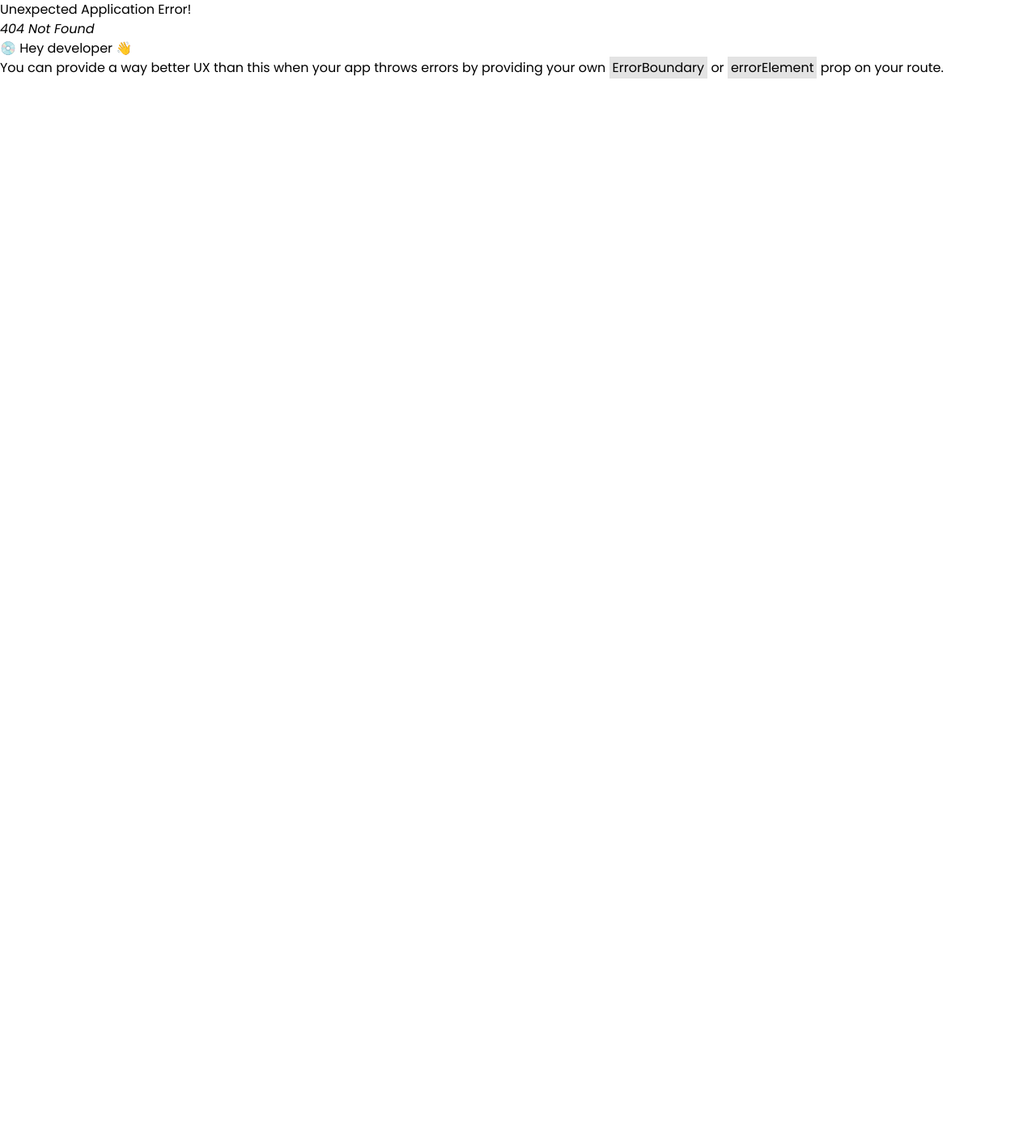
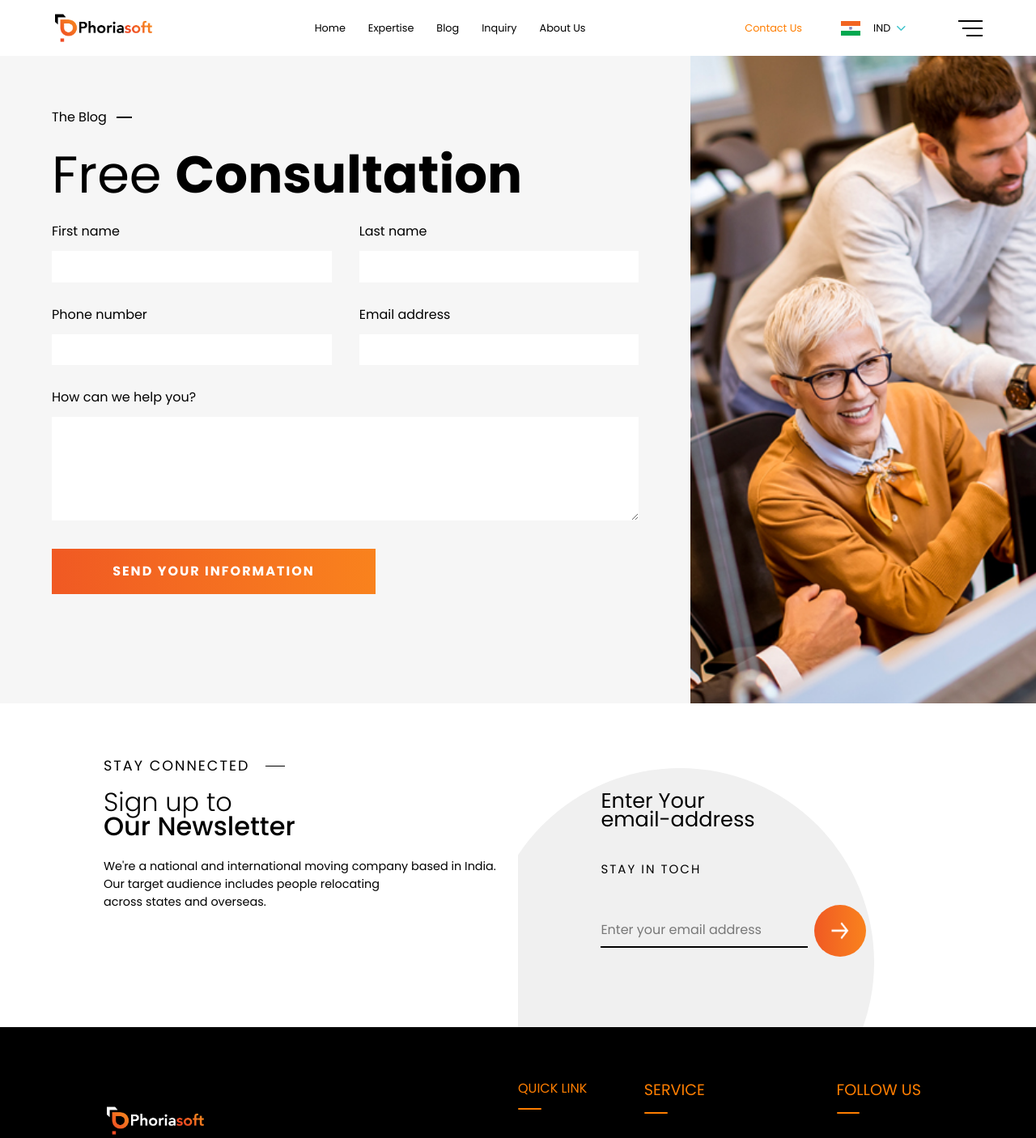
Before and after one commit to SkKhairulHaque/phoriasoft, a React (Vite) app: page /contact in a window 1280 px wide. Before the commit this address had no page. Shown: the top 1406 px of the page at 81% size. Before the commit the page ends 800 px from the top, so only its background shows below. Built offline with nearby package versions, Linux system fonts and the light colour scheme.

Commit message:
Contact From

```diff
--- /dev/null
+++ b/src/components/contack/Consultation.jsx
@@ -0,0 +1,23 @@
+import Footer from "../footer/Footer";
+import NaveBar from "../naveBar/NaveBar";
+import Img from "./Img";
+import Inpute from "./Inpute";
+import StayContact from "./StayContact";
+
+const Contact = () => {
+  return (
+    <>
+      <NaveBar />
+      <div className="w-full min-h-screen ">
+        <div className="w-full h-full flex flex-col lg:flex-row ">
+          <Inpute />
+          <Img />
+        </div>
+        <StayContact />
+      </div>
+      <Footer />
+    </>
+  );
+};
+
+export default Contact;
--- /dev/null
+++ b/src/components/contack/Img.jsx
@@ -0,0 +1,13 @@
+const Img = () => {
+  return (
+    <div className="w-full px-[5vw] lg:px-0 lg:w-1/3 ">
+      <img
+        src="Slicing/header/about-image.jpg"
+        alt=""
+        className="w-full h-full object-cover object-center"
+      />
+    </div>
+  );
+};
+
+export default Img;
--- /dev/null
+++ b/src/components/contack/Inpute.jsx
@@ -0,0 +1,91 @@
+import { Button } from "../../template";
+
+const Inpute = () => {
+  return (
+    <div className="w-full lg:w-2/3 lg:h-screen bg-[#F6F6F6] px-[5vw] py-[5vw] font-poppins ">
+      <h4 className="flex items-center">
+        The Blog{" "}
+        <span className="w-[1.2rem] h-[2px] bg-black inline-block ml-3"></span>
+      </h4>
+      <h1 className="text-2xl lg:text-[5vw] my-4 ">
+        Free{" "}
+        <span className="inline-block font-medium lg:font-bold ">
+          Consultation
+        </span>
+      </h1>
+      <form action="" className="">
+        <section className="flex flex-col lg:flex-row w-full justify-between mb-7">
+          <div>
+            <label htmlFor="FirstName" className="block mb-3">
+              First name
+            </label>
+            <input
+              required
+              type="text"
+              name=""
+              id="FirstName"
+              className="bg-white h-[7vw] lg:h-[3vw] w-full lg:w-[27vw] lg:px-[1vw] "
+            />
+          </div>
+          <div>
+            <label htmlFor="LastName" className="block mt-3 lg:mt-0 mb-3">
+              Last name
+            </label>
+            <input
+              required
+              type="text"
+              name=""
+              id="LastName"
+              className="bg-white h-[7vw] lg:h-[3vw] w-full lg:w-[27vw] px-[1vw] "
+            />
+          </div>
+        </section>
+        <section className="flex flex-col lg:flex-row w-full justify-between mb-7">
+          <div>
+            <label htmlFor="Phone" className="block mb-3">
+              Phone number
+            </label>
+            <input
+              required
+              type="text"
+              name=""
+              id="Phone"
+              className="bg-white h-[7vw] lg:h-[3vw] w-full lg:w-[27vw] px-[1vw] "
+            />
+          </div>
+          <div>
+            <label htmlFor="Email" className="block lg:mt-0 mt-4 mb-3">
+              Email address
+            </label>
+            <input
+              required
+              type="text"
+              name=""
+              id="Email"
+              className="bg-white h-[7vw] lg:h-[3vw] w-full lg:w-[27vw] px-[1vw] "
+            />
+          </div>
+        </section>
+        <section>
+          <div>
+            <label htmlFor="HelpYou" className="block mb-3">
+              How can we help you?
+            </label>
+            <textarea
+              rows={10}
+              type="text"
+              id="HelpYou"
+              className="w-full h-[40vw] lg:h-[10vw] bg-white mb-7"
+            />
+          </div>
+        </section>
+        <Button
+          name="Send Your Information"
+          style="uppercase w-100 py-3 lg:py-4 bg-gradient-to-r from-[#F05923] to-[#F9821D] font-bold font-bold tracking-[2px] text-white"
+        />
+      </form>
+    </div>
+  );
+};
+
+export default Inpute;
--- /dev/null
+++ b/src/components/contack/StayContact.jsx
@@ -0,0 +1,55 @@
+import { Button } from "../../template";
+import ArrowImg from "../../../public/Slicing/contact us/arrow .png";
+
+const StayContact = () => {
+  return (
+    <div className="w-full lg:h-[50vh] flex flex-col lg:flex-row font-poppins ">
+      <section className="w-full lg:w-1/2 h-full px-[5vw] lg:px-0 lg:pl-[10vw] pt-[5vw] ">
+        <h4 className="tracking-[2px] lg:text-[1.1rem] uppercase flex items-center ">
+          Stay Connected{" "}
+          <span className="inline-block w-[1.5rem] h-[1px] bg-black ml-5 "></span>
+        </h4>
+        <h1 className="text-3xl lg:text-[2.5vw] font-light mt-3 ">
+          Sign up to
+        </h1>
+        <h1 className="text-3xl lg:text-[2.5vw] font-medium mt-1 lg:-mt-2 ">
+          Our Newsletter
+        </h1>
+        <p className="mt-5 lg:text-[0.9rem] ">
+        We're a national and international moving company based in India.<br />
+        Our target audience includes people relocating <br />
+        across states and overseas.
+        </p>
+      </section>
+      <section className="w-full lg:w-1/2 h-full relative lg:pt-[8vw] lg:pl-[8vw] overflow-hidden ">
+        <div
+          className=" w-[20rem] h-[20rem] lg:w-[30rem] lg:h-[30rem] bg-[#F0F0F0] absolute rounded-full -bottom-36 lg:-bottom-40 right-1 lg:right-50 z-49
+      "
+        ></div>
+        <div className="z-50 w-full mt-5 lg:mt-0 relative px-[5vw] lg:px-0 ">
+          <h2 className="text-xl lg:text-[2vw] ">Enter Your </h2>
+          <h2 className="text-xl lg:text-[2vw] lg:-mt-3 ">email-address</h2>
+          <h6 className="my-4 lg:my-8 tracking-[2px] uppercase text-[15px] ">
+            stay in toch
+          </h6>
+          <form className="w-full flex items-center ">
+            <input
+              required
+              type="email"
+              placeholder="Enter your email address"
+              className="bg-transparent border-b-2 w-full px-[5vw] lg:px-0 lg:w-[20vw] py-2 outline-none "
+            />
+            <Button
+              name=""
+              img={ArrowImg}
+              imgS="lg:w-[4rem] w-[3rem] h-[3rem] lg:h-[4rem] bg-gradient-to-r from-[#F05923] to-[#F9821D] rounded-full py-3 lg:py-5 px-3 lg:px-5 ml-2"
+              alt=""
+            />
+          </form>
+        </div>
+      </section>
+    </div>
+  );
+};
+
+export default StayContact;
--- a/src/components/index.js
+++ b/src/components/index.js
@@ -10,6 +10,7 @@ import Consultation from "./consultation/Consultation";
 import Footer from "./footer/Footer";
 import Privacy from "./privacy/Privacy";
 import Terms from "./Terms/Terms";
+import Contact from "./contack/Consultation";
 
 export {
   NaveBar,
@@ -23,5 +24,6 @@ export {
   Consultation,
   Footer,
   Privacy,
-  Terms
+  Terms,
+  Contact
 };
--- a/src/components/naveBar/naveItems/NaveRight.jsx
+++ b/src/components/naveBar/naveItems/NaveRight.jsx
@@ -55,7 +55,7 @@ const NaveRight = () => {
           <NavLink
             to={"/expertise"}
             className={({ isActive }) =>
-              isActive ? "text-black" : "hover:text-[#ff7e00]"
+              isActive ? "text-[#ff7e00]" : "hover:text-[#ff7e00]"
             }
           >
             Expertise
@@ -63,7 +63,7 @@ const NaveRight = () => {
           <NavLink
             to={"/blog"}
             className={({ isActive }) =>
-              isActive ? "text-black" : "hover:text-[#ff7e00]"
+              isActive ? "text-[#ff7e00]" : "hover:text-[#ff7e00]"
             }
           >
             Blog
@@ -71,7 +71,7 @@ const NaveRight = () => {
           <NavLink
             to={"/anfrage"}
             className={({ isActive }) =>
-              isActive ? "text-black" : "hover:text-[#ff7e00]"
+              isActive ? "text-[#ff7e00]" : "hover:text-[#ff7e00]"
             }
           >
             Inquiry
@@ -79,7 +79,7 @@ const NaveRight = () => {
           <NavLink
             to={"/uber"}
             className={({ isActive }) =>
-              isActive ? "text-black" : "hover:text-[#ff7e00]"
+              isActive ? "text-[#ff7e00]" : "hover:text-[#ff7e00]"
             }
           >
             About Us
@@ -87,14 +87,14 @@ const NaveRight = () => {
           <NavLink
             to={"/contact"}
             className={({ isActive }) =>
-              isActive ? "text-black" : "hover:text-[#ff7e00]"
+              isActive ? "text-[#ff7e00]" : "hover:text-[#ff7e00]"
             }
           >
             Contact Us
           </NavLink>
           <NavLink className="">
             <div className="flex items-center mr-5 ">
-              <div className=" bg-green-500   ">
+              <div className="">
                 <img
                   src="Slicing/header/Flag-ind.png"
                   alt=""
@@ -107,7 +107,7 @@ const NaveRight = () => {
                 className="appearance-none bg-no-repeat bg-[center_right_12px]  py-1 px-4 pr-8 object-center outline-none mr-2 "
                 style={{ backgroundImage: "url('Slicing/footer/arrow.png')" }}
               >
-                <option value="india" className="text-black bg-gray-200">
+                <option value="india" className="text-[#ff7e00] bg-gray-200">
                   IND
                 </option>
               </select>
@@ -118,7 +118,7 @@ const NaveRight = () => {
       <div className="mr-5 hidden lg:inline-block text-[400] text-[0.8rem]">
         <NavLink
           to={"/contact"}
-          className={({ isActive }) => (isActive ? "text-black" : "hover:text-[#ff7e00]")}
+          className={({ isActive }) => (isActive ? "text-[#ff7e00]" : "hover:text-[#ff7e00]")}
         >
           Contact Us
         </NavLink>
@@ -133,7 +133,7 @@ const NaveRight = () => {
           className="appearance-none bg-no-repeat bg-[center_right_12px]  py-1 px-4 pr-8 object-center outline-none mr-2 "
           style={{ backgroundImage: "url('Slicing/footer/arrow.png')" }}
         >
-          <option value="india" className="text-black bg-gray-200">
+          <option value="india" className="text-[#ff7e00] bg-gray-200">
             IND
           </option>
         </select>
--- a/src/router/Router.jsx
+++ b/src/router/Router.jsx
@@ -1,12 +1,13 @@
 import { createBrowserRouter } from "react-router-dom";
 import App from "../App";
-import { Privacy, Terms } from "../components";
+import {  Contact, Privacy, Terms } from "../components";
 
 
 const routers = createBrowserRouter([
   { path: "/", element: <App /> },
   { path: "/privacy", element: <Privacy /> },
   { path: "/terms", element: <Terms /> },
+  { path: "/contact", element: <Contact /> },
 ]);
 
 export default routers;
```
